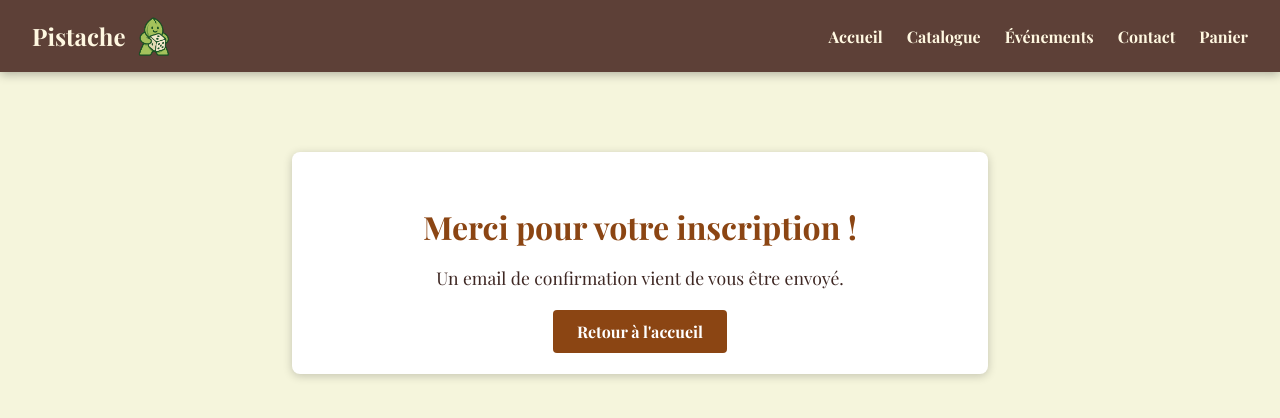
After one commit to Claipousse/Projet-Technologique-B1, a PHP site: page /temp/confirmation_inscription.html in a window 1280 px wide. The commit adds this page. Shown: the top 418 px of the page. Run offline with PHP 8.4, Linux system fonts and the light colour scheme.

Commit message:
Refonte arborescence pages clients + Ajout fonction pour déterminer la profondeur + Changement chemins vers les fichiers

```diff
--- a/deconnexion.php
+++ b/auth/deconnexion.php
@@ -22,6 +22,5 @@ if (ini_get("session.use_cookies")) {
 session_destroy();
 
 // Rediriger vers la page d'accueil
-header("Location: index.php");
+header("Location: ../index.php");
 exit();
-?>
--- a/evenement-detail.php
+++ b/evenement-detail.php
@@ -5,7 +5,7 @@ require_once __DIR__ . '/includes/fonctions.php';
 // Traitement de l'inscription
 if ($_SERVER['REQUEST_METHOD'] === 'POST' && isset($_POST['action']) && $_POST['action'] === 'inscription') {
     if (!estConnecte()) {
-        redirigerAvecMessage('connexion.php', 'Vous devez être connecté pour vous inscrire.', 'error');
+        redirigerAvecMessage('auth/connexion.php', 'Vous devez être connecté pour vous inscrire.', 'error');
     }
 
     $id_evenement = (int)($_POST['id_evenement'] ?? 0);
@@ -850,7 +850,7 @@ include_once 'includes/header.php';
                         <i class="fas fa-user-lock"></i>
                         Vous devez être connecté pour vous inscrire à cet événement.
                         <br><br>
-                        <a href="connexion.php" class="btn-inscription">Se connecter</a>
+                        <a href="auth/connexion.php" class="btn-inscription">Se connecter</a>
                     </div>
 
                 <?php elseif ($evenement['est_termine']): ?>
--- a/includes/footer.php
+++ b/includes/footer.php
@@ -4,6 +4,6 @@
     <p>&copy; <?php echo date('Y'); ?> Pistache. Tous droits réservés.</p>
 </footer>
 
-<script src="assets/js/script.js"></script>
+<script src="<?php echo $basePath; ?>assets/js/script.js"></script>
 </body>
 </html>
--- /dev/null
+++ b/temp/confirmation_inscription.html
@@ -0,0 +1,105 @@
+<!DOCTYPE html>
+<html lang="fr">
+<head>
+    <meta charset="UTF-8">
+    <meta name="viewport" content="width=device-width, initial-scale=1.0">
+    <title>Confirmation - Pistache</title>
+    <link href="https://fonts.googleapis.com/css2?family=Playfair+Display:wght@400;700&display=swap" rel="stylesheet">
+    <style>
+        body {
+            font-family: 'Playfair Display', serif;
+            background-color: #f5f5dc;
+            color: #3e2723;
+            margin: 0;
+            padding: 0;
+        }
+        header {
+            background: #5d4037;
+            color: #fff8e1;
+            padding: 1rem 2rem;
+            display: flex;
+            justify-content: space-between;
+            align-items: center;
+            box-shadow: 0 2px 10px rgba(0,0,0,0.3);
+            position: sticky;
+            top: 0;
+            z-index: 1000;
+        }
+        .logo {
+            font-size: 1.5rem;
+            font-weight: bold;
+            display: flex;
+            align-items: center;
+        }
+        .logo img {
+            height: 40px;
+            margin-left: 10px;
+        }
+        nav ul {
+            display: flex;
+            list-style: none;
+            gap: 1.5rem;
+            margin: 0;
+            padding: 0;
+        }
+        nav a {
+            color: #fff8e1;
+            text-decoration: none;
+            font-weight: bold;
+        }
+        nav a:hover {
+            color: #d2b48c;
+        }
+        .confirmation-box {
+            max-width: 600px;
+            margin: 5rem auto;
+            background-color: white;
+            padding: 2rem 3rem;
+            border-radius: 8px;
+            box-shadow: 0 2px 10px rgba(0,0,0,0.2);
+            text-align: center;
+        }
+        .confirmation-box h1 {
+            color: #8b4513;
+            margin-bottom: 1rem;
+        }
+        .confirmation-box p {
+            font-size: 1.1rem;
+            margin-bottom: 2rem;
+        }
+        .confirmation-box a {
+            background-color: #8b4513;
+            color: white;
+            padding: 0.7rem 1.5rem;
+            border-radius: 4px;
+            text-decoration: none;
+            font-weight: bold;
+        }
+        .confirmation-box a:hover {
+            background-color: #5d4037;
+        }
+    </style>
+</head>
+<body>
+<header>
+    <div class="logo">
+        Pistache <img src="media/images/pistache-logo.png" alt="Logo Pistache" />
+    </div>
+    <nav>
+        <ul>
+            <li><a href="index.php">Accueil</a></li>
+            <li><a href="catalogue.html">Catalogue</a></li>
+            <li><a href="evenements.html">Événements</a></li>
+            <li><a href="contact.html">Contact</a></li>
+            <li><a href="panier.html">Panier</a></li>
+        </ul>
+    </nav>
+</header>
+
+<div class="confirmation-box">
+    <h1>Merci pour votre inscription !</h1>
+    <p>Un email de confirmation vient de vous être envoyé.</p>
+    <a href="index.php">Retour à l'accueil</a>
+</div>
+</body>
+</html>
```
Also changed, not shown: auth/confirmation-inscription.php (renamed from confirmation-inscription.php, +4 -4 lines), auth/connexion.php (renamed from connexion.php, +5 -5 lines), auth/creation-compte.php (renamed from creation-compte.php, +3 -5 lines), includes/fonctions.php (+15 -1 lines), includes/header.php (+13 -10 lines), temp/inscription_formulaire.php (added, +65 -0 lines), user/desinscription.php (renamed from desinscription.php, +3 -4 lines), user/mes-inscriptions.php (renamed from mes-inscriptions.php, +5 -11 lines).
